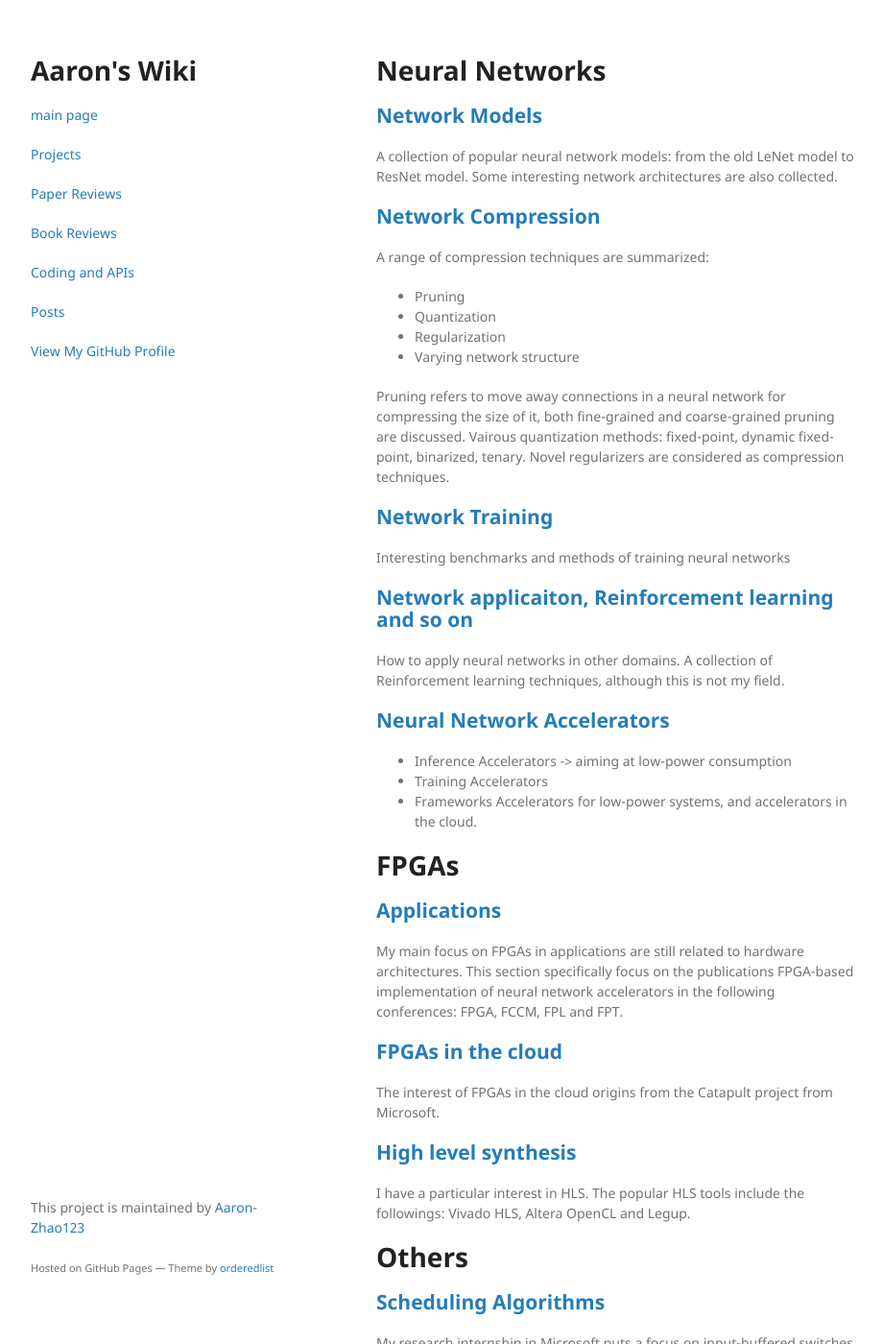
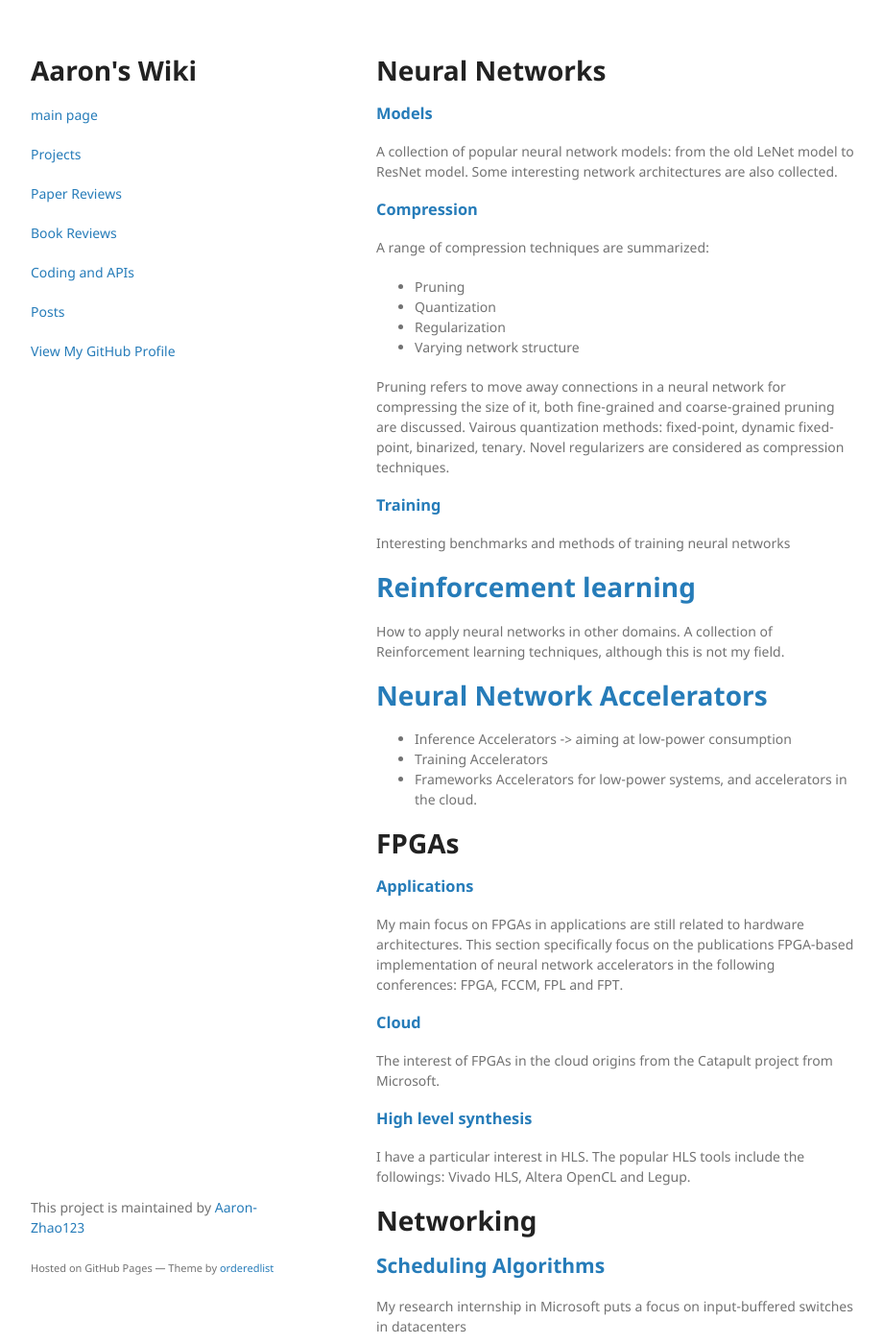
Before and after one commit to Aaron-Zhao123/blog, a Jekyll site: the page built from papers/papers_index.md, in a window 1280 px wide and 1400 px high. Shown: the whole window at 96% size, without its empty margins (178-1098 px from the left). Built offline with Jekyll 4.4.1, drawn with Linux system fonts in a browser that asks for light colours; our own code applies the rules of GitHub Pages for plain Markdown files.

Commit message:
minor changes

```diff
--- a/papers/papers_index.md
+++ b/papers/papers_index.md
@@ -3,12 +3,12 @@ layout: default
 ---
 
 # [](#nn)Neural Networks
-## [Network Models](/blog/papers/nn_models/model_summary.html)
+### [Models](/blog/papers/nn_models/model_summary.html)
 
 A collection of popular neural network models: from the old LeNet model to ResNet model.
 Some interesting network architectures are also collected.
 
-## [Network Compression](/blog/papers/pruning/pruning_summary.html)
+### [Compression](/blog/papers/pruning/pruning_summary.html)
 A range of compression techniques are summarized:
 * Pruning
 * Quantization
@@ -20,29 +20,29 @@ pruning are discussed.
 Vairous quantization methods: fixed-point, dynamic fixed-point, binarized, tenary.
 Novel regularizers are considered as compression techniques.
 
-## [Network Training](/blog/papers/train/train_summary.html)
+### [ Training](/blog/papers/train/train_summary.html)
 Interesting benchmarks and methods of training neural networks
 
-## [Network applicaiton, Reinforcement learning  and so on](/blog/papers/nn_app/app_summary.html)
+# [Reinforcement learning](/blog/papers/nn_app/app_summary.html)
 How to apply neural networks in other domains.
 A collection of Reinforcement learning techniques, although this is not my field.
 
-## [Neural Network Accelerators](/blog/papers/nn_accelerator/acc_summary.html)
+# [Neural Network Accelerators](/blog/papers/nn_accelerator/acc_summary.html)
 * Inference Accelerators -> aiming at low-power consumption
 * Training Accelerators
 * Frameworks
 Accelerators for low-power systems, and accelerators in the cloud.
 
 # [](#fpga)FPGAs
-## [Applications](/blog/papers/fpga_nn/fpgann_summary.html)
+### [Applications](/blog/papers/fpga_nn/fpgann_summary.html)
 My main focus on FPGAs in applications are still related to hardware architectures. This section specifically focus on the publications FPGA-based implementation of neural network accelerators in the following conferences: FPGA, FCCM, FPL and FPT.
 
-## [FPGAs in the cloud](/blog/papers/fpga_cloud/fpgncloud_summary.html)
+### [Cloud](/blog/papers/fpga_cloud/fpgncloud_summary.html)
 The interest of FPGAs in the cloud origins from the Catapult project from Microsoft.
 
-## [High level synthesis](/blog/papers/pruning/pruning_summary.html)
+### [High level synthesis](/blog/papers/pruning/pruning_summary.html)
 I have a particular interest in HLS. The popular HLS tools include the followings: Vivado HLS, Altera OpenCL and Legup.
 
-# [](#others)Others
+# [](#others)Networking
 ## [Scheduling Algorithms](/blog/papers/others/scheduling.html)
 My research internship in Microsoft puts a focus on input-buffered switches in datacenters
```
Also changed, not shown: papers/pruning/pruning_summary.md (+5 -6 lines), papers/train/train_summary.md (+2 -0 lines).
